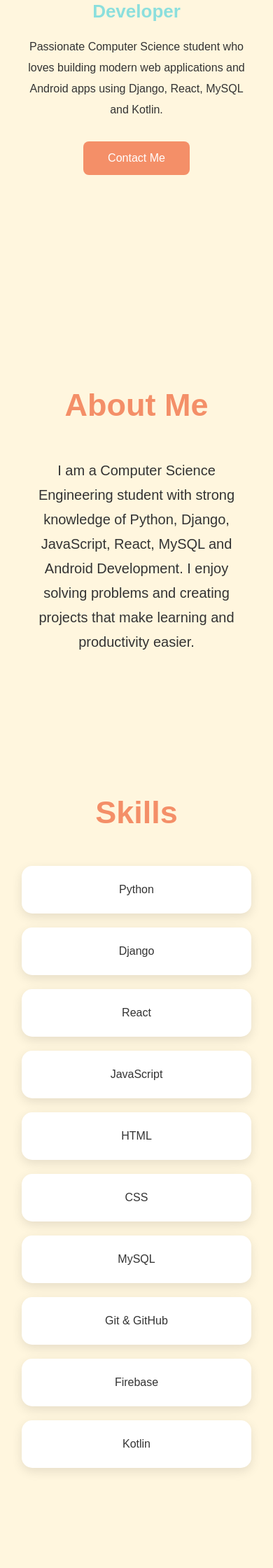
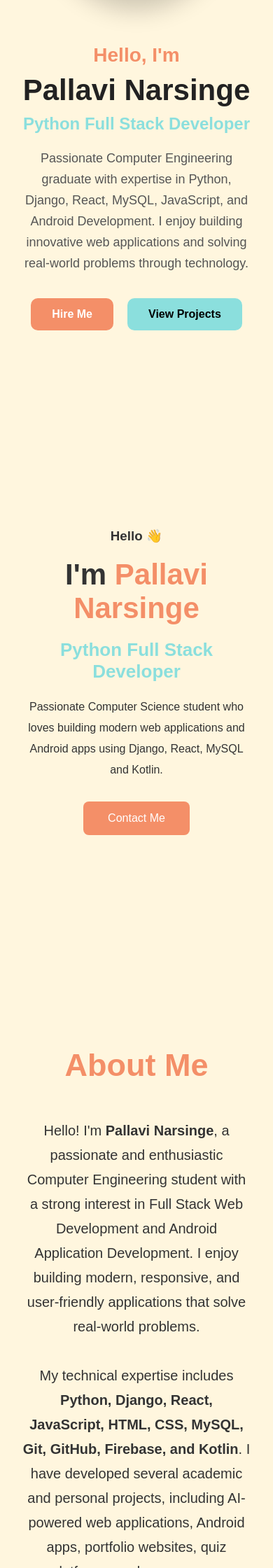
Before and after one commit to pallavinarsinge04/StudentPortfolio, a Django app: page / in a window 390 px wide. Shown: the part 391-2631 px from the top of the page at 70% size. Run offline with Django 4.2, Linux system fonts and the light colour scheme.

Commit message:
Implement profile section, profile image support, responsive layout, and portfolio styling improvements

```diff
--- a/static/css/style.css
+++ b/static/css/style.css
@@ -328,3 +425,113 @@ button{
 }
 
 }
+/* ================= Profile Section ================= */
+
+#profile{
+    padding:140px 8% 80px;
+    background:#FFF6DE;
+}
+
+.profile-container{
+    display:flex;
+    justify-content:center;
+    align-items:center;
+    gap:60px;
+    flex-wrap:wrap;
+}
+
+.profile-image img{
+    width:320px;
+    height:320px;
+    border-radius:50%;
+    object-fit:cover;
+    border:8px solid #8BDFDD;
+    box-shadow:0 15px 35px rgba(0,0,0,.2);
+    transition:.4s;
+}
+
+.profile-image img:hover{
+    transform:scale(1.05) rotate(3deg);
+    box-shadow:0 20px 40px rgba(244,143,104,.4);
+}
+
+.profile-content{
+    max-width:600px;
+}
+
+.profile-content h3{
+    color:#F48F68;
+    font-size:28px;
+}
+
+.profile-content h1{
+    font-size:60px;
+    margin:10px 0;
+    color:#222;
+}
+
+.profile-content h2{
+    color:#8BDFDD;
+    margin-bottom:20px;
+}
+
+.profile-content p{
+    color:#555;
+    font-size:18px;
+    line-height:30px;
+}
+
+.profile-buttons{
+    margin-top:35px;
+    display:flex;
+    gap:20px;
+}
+
+.profile-buttons a{
+    text-decoration:none;
+    padding:14px 30px;
+    border-radius:10px;
+    font-weight:bold;
+    transition:.3s;
+}
+
+.hire-btn{
+    background:#F48F68;
+    color:white;
+}
+
+.project-btn{
+    background:#8BDFDD;
+    color:black;
+}
+
+.hire-btn:hover{
+    transform:translateY(-5px);
+    box-shadow:0 10px 20px rgba(244,143,104,.4);
+}
+
+.project-btn:hover{
+    transform:translateY(-5px);
+    box-shadow:0 10px 20px rgba(139,223,221,.4);
+}
+
+@media(max-width:768px){
+
+    .profile-container{
+        flex-direction:column;
+        text-align:center;
+    }
+
+    .profile-content h1{
+        font-size:42px;
+    }
+
+    .profile-image img{
+        width:250px;
+        height:250px;
+    }
+
+    .profile-buttons{
+        justify-content:center;
+    }
+}
--- a/templates/home.html
+++ b/templates/home.html
@@ -3,6 +3,50 @@
 {% extends 'base.html' %}
 
 {% block content %}
+<!-- ================= Profile Section ================= -->
+
+<section id="profile">
+
+    <div class="profile-container">
+
+        <div class="profile-image">
+
+            <img src="/media/profile/profile.jpg" alt="Pallavi Narsinge">
+
+        </div>
+
+        <div class="profile-content">
+
+            <h3>Hello, I'm</h3>
+
+            <h1>Pallavi Narsinge</h1>
+
+            <h2>Python Full Stack Developer</h2>
+
+            <p>
+                Passionate Computer Engineering graduate with expertise in
+                Python, Django, React, MySQL, JavaScript, and Android
+                Development. I enjoy building innovative web applications
+                and solving real-world problems through technology.
+            </p>
+
+            <div class="profile-buttons">
+
+                <a href="#contact" class="hire-btn">
+                    Hire Me
+                </a>
+
+                <a href="#projects" class="project-btn">
+                    View Projects
+                </a>
+
+            </div>
+
+        </div>
+
+    </div>
+
+</section>
 
 <!-- Hero Section -->
 
@@ -40,15 +84,40 @@
     <div class="about">
 
          <p>
+            Hello! I'm <strong>Pallavi Narsinge</strong>, a passionate and
+            enthusiastic Computer Engineering student with a strong interest
+            in Full Stack Web Development and Android Application Development.
+            I enjoy building modern, responsive, and user-friendly applications
+            that solve real-world problems.
+        </p>
 
-            I am a Computer Science Engineering student with strong
-            knowledge of Python, Django, JavaScript, React,
-            MySQL and Android Development.
+        <br>
 
-            I enjoy solving problems and creating projects that
-            make learning and productivity easier.
+        <p>
+            My technical expertise includes <strong>Python, Django, React,
+            JavaScript, HTML, CSS, MySQL, Git, GitHub, Firebase, and Kotlin</strong>.
+            I have developed several academic and personal projects, including
+            AI-powered web applications, Android apps, portfolio websites,
+            quiz platforms, and e-commerce systems.
+        </p>
 
+        <br>
+
+        <p>
+            I am always eager to learn new technologies and continuously improve
+            my programming and problem-solving skills. I enjoy working on challenging
+            projects that enhance my creativity and technical knowledge while
+            delivering meaningful solutions.
         </p>
+
+        <br>
+
+        <p>
+            My goal is to start my career as a Software Developer where I can
+            contribute to innovative projects, collaborate with talented teams,
+            and grow as a professional while creating impactful digital products.
+        </p>
+
 
     </div>
 
@@ -116,7 +185,7 @@
             </div>
 
             <div class="project-buttons">
-                <a href="#">GitHub</a>
+                <a href="https://github.com/pallavinarsinge04/smart_ai_ecommerce">GitHub</a>
                 <a href="#">Live Demo</a>
             </div>
 
@@ -125,25 +194,36 @@
        <div class="project-card">
 
     <div class="project-image">
-                💬
+        📋
     </div>
 
-            <h2>Random Quote Generator</h2>
+    <h2>TaskFlowAI</h2>
 
     <p>
-                Android application that displays inspirational quotes
-                with a modern UI and generates a new quote on every click.
+        An AI-powered Project Management platform designed to help teams
+        organize tasks, collaborate in real time, track project progress,
+        and improve productivity with intelligent task suggestions and
+        automated workflow management.
     </p>
 
     <div class="tech-stack">
-                <span>Java</span>
-                <span>Android</span>
-                <span>XML</span>
+        <span>React</span>
+        <span>Node.js</span>
+        <span>Express</span>
+        <span>MongoDB</span>
+        <span>Socket.io</span>
+        <span>JWT</span>
+        <span>AI</span>
     </div>
 
     <div class="project-buttons">
-                <a href="#">GitHub</a>
-                <a href="#">APK</a>
+        <a href="https://github.com/pallavinarsinge04/TaskFlowAI" target="_blank">
+            GitHub
+        </a>
+
+        <a href="#" target="_blank">
+            Live Demo
+        </a>
     </div>
 
 </div>
@@ -169,7 +249,7 @@
             </div>
 
             <div class="project-buttons">
-                <a href="#">GitHub</a>
+                <a href="https://github.com/pallavinarsinge04/QuizGenie-AI">GitHub</a>
                 <a href="#">Live Demo</a>
             </div>
 
```
Also changed, not shown: other parts of static/css/style.css (+104 -7 lines). Lines whose indentation alone changed are shown as unchanged.
